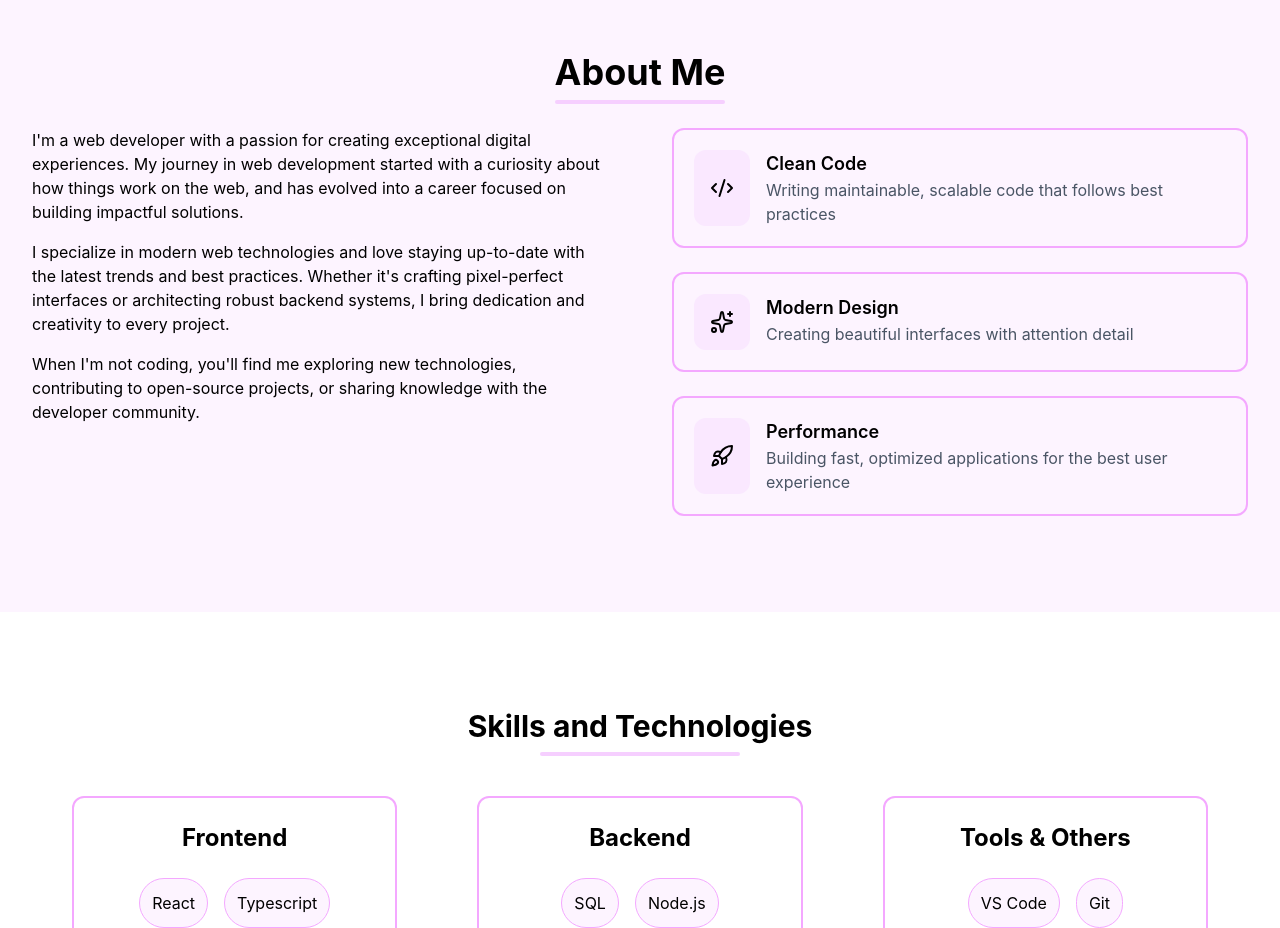
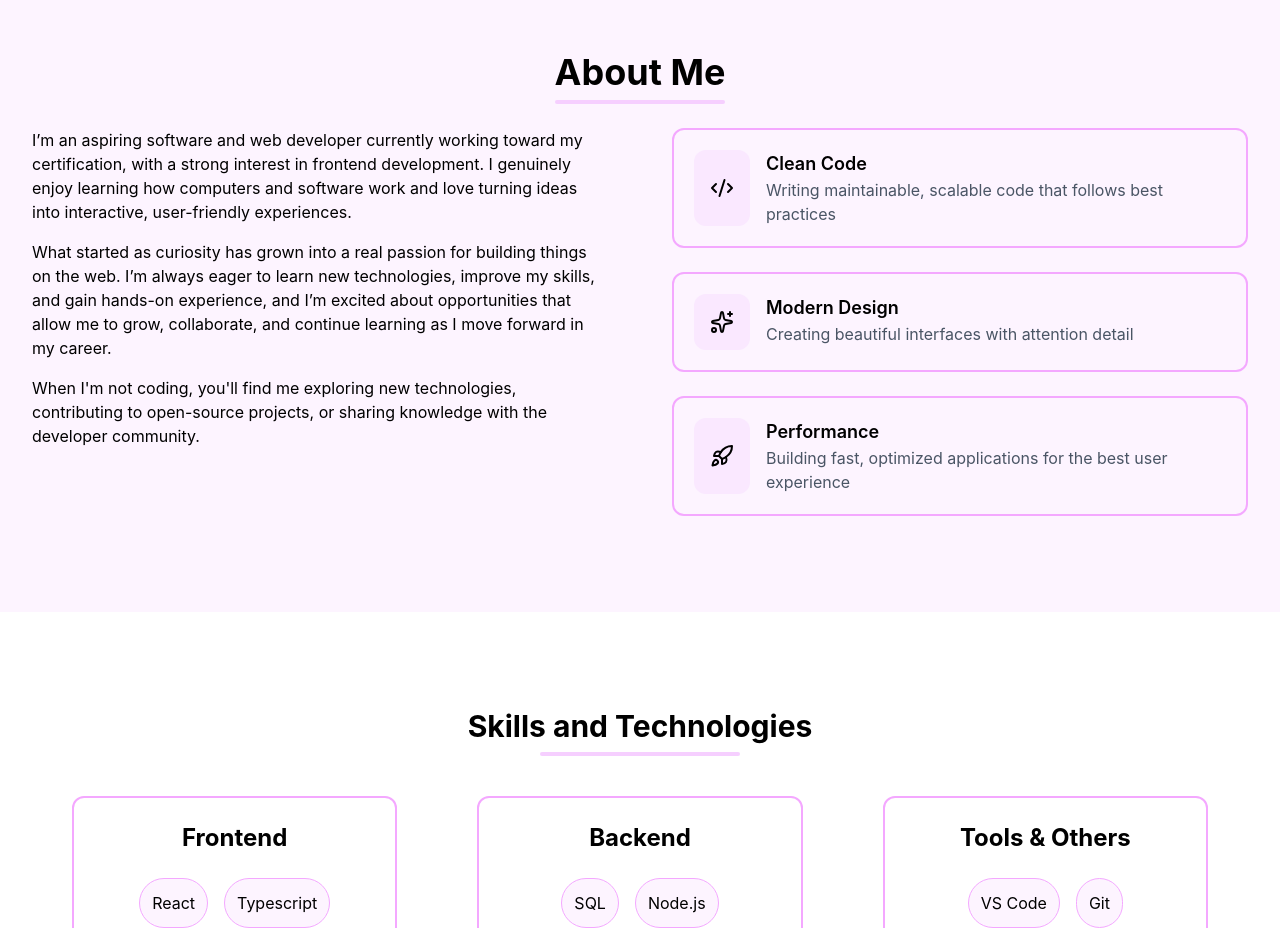
Before and after one commit to NatalieVinyu/natalie-vinyu, a React (Vite) app in the folder my-react-app/: page / in a window 1280 px wide. Shown: the part 940-1868 px from the top of the page. Built offline with nearby package versions, Linux system fonts and the light colour scheme.

Commit message:
Update About section to reflect current skills and aspirations in web development

```diff
--- a/my-react-app/src/components/About.jsx
+++ b/my-react-app/src/components/About.jsx
@@ -32,8 +32,8 @@ function About() {
 
         <div className='grid grid-cols-1 md:grid-cols-2 gap-16'>
           <div className='flex flex-col items-start space-y-4'>
-            <p>I'm a web developer with a passion for creating exceptional digital experiences. My journey in web development started with a curiosity about how things work on the web, and has evolved into a career focused on building impactful solutions.</p>
-            <p>I specialize in modern web technologies and love staying up-to-date with the latest trends and best practices. Whether it's crafting pixel-perfect interfaces or architecting robust backend systems, I bring dedication and creativity to every project.</p>
+            <p>I’m an aspiring software and web developer currently working toward my certification, with a strong interest in frontend development. I genuinely enjoy learning how computers and software work and love turning ideas into interactive, user-friendly experiences.</p>
+            <p>What started as curiosity has grown into a real passion for building things on the web. I’m always eager to learn new technologies, improve my skills, and gain hands-on experience, and I’m excited about opportunities that allow me to grow, collaborate, and continue learning as I move forward in my career.</p>
             <p> When I'm not coding, you'll find me exploring new technologies, contributing to open-source projects, or sharing knowledge with the developer community.</p>
           </div>
 
```
